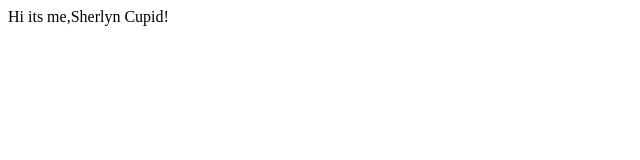
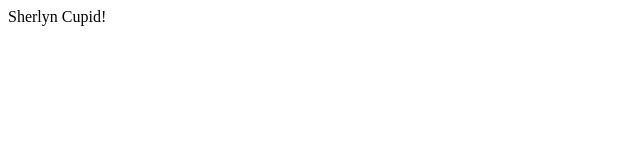
Before and after one commit to Philip-Pione/Group-6-Project, a plain HTML site: page index.html in a window 1280 px wide. Shown: the full height of the page, 0-640 px from the left. Drawn offline with Linux system fonts and the light colour scheme.

Commit message:
deleted greeting

```diff
--- a/index.html
+++ b/index.html
@@ -7,6 +7,6 @@
     <title>Group 6 Project</title>
 </head>
 <body>
-    Hi its me,Sherlyn Cupid!
+    Sherlyn Cupid!
 </body>
 </html>
```
